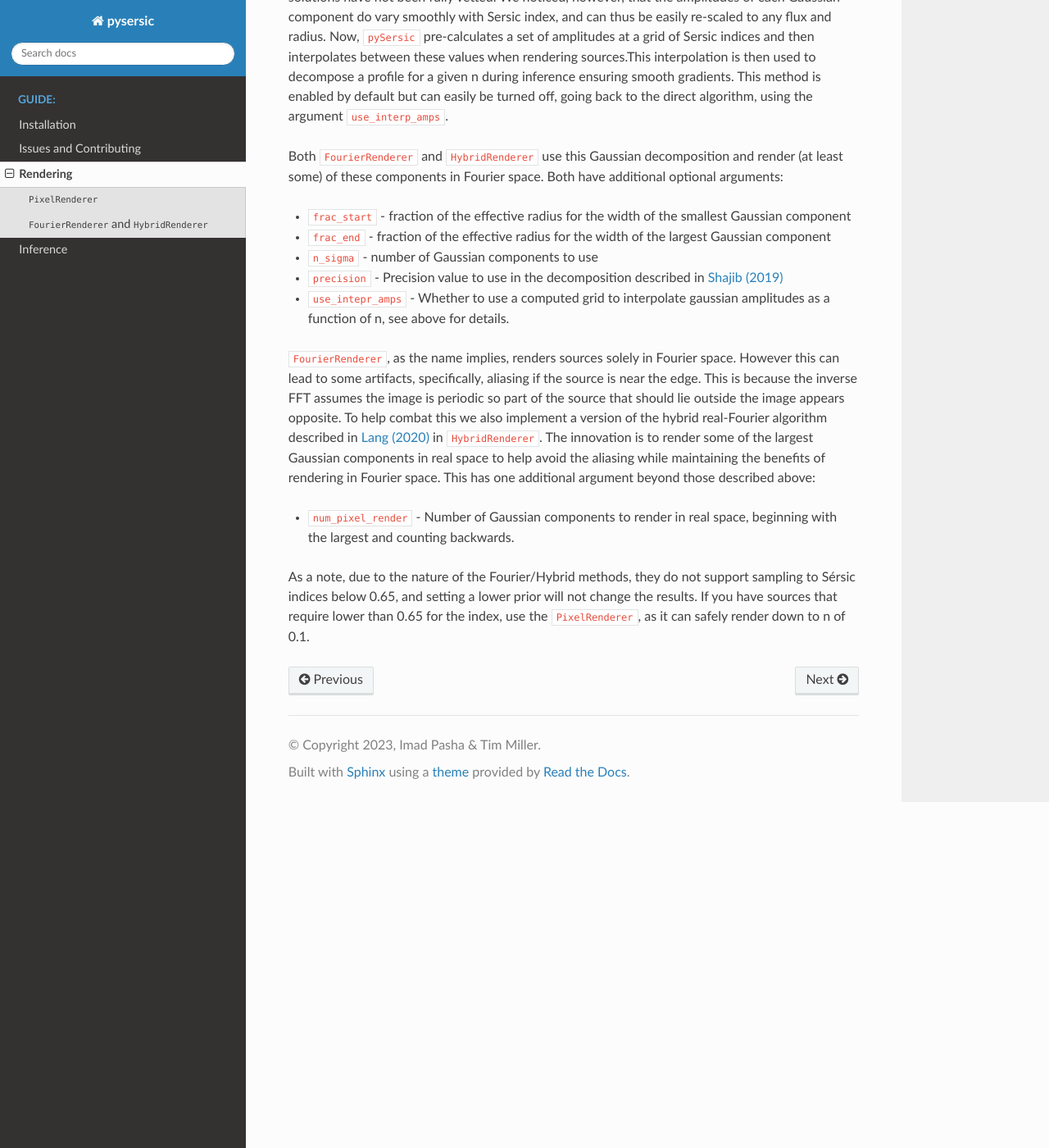
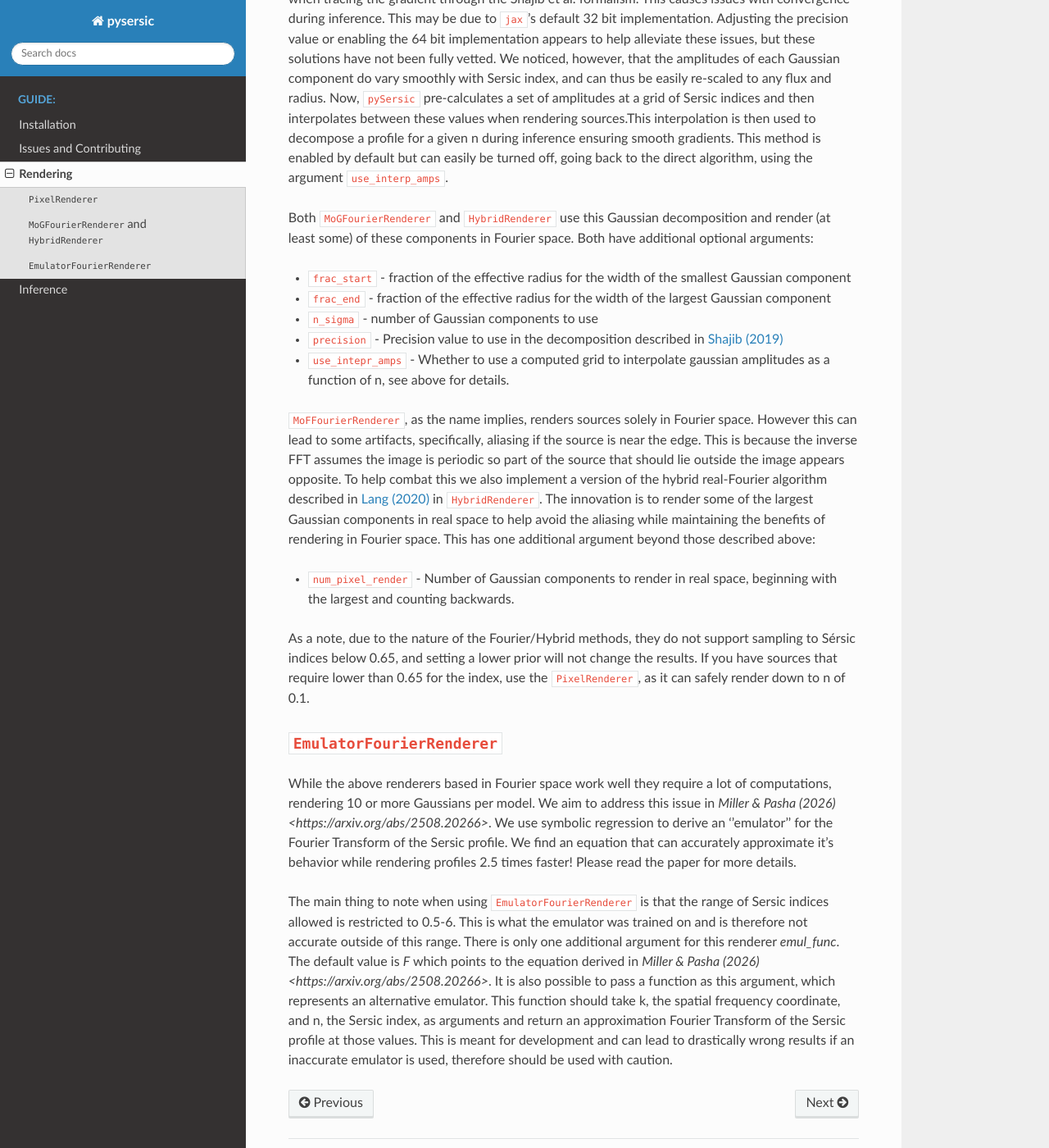
Before and after one commit to pysersic/pysersic, a Sphinx documentation site: the page built from docs/source/rendering.rst, in a window 1280 px wide and 1400 px high, scrolled down 1571 px. Shown: the whole window at 82% size. Built offline with Sphinx 7.4.7 and the Read the Docs theme 3.1.0, drawn with Linux system fonts in a browser that asks for light colours; pages that are not in the unit, such as notebooks, are missing from menus; some of the changed text lies outside the part shown.

```diff
--- a/docs/source/rendering.rst
+++ b/docs/source/rendering.rst
@@ -1,9 +1,9 @@
 Rendering
 ==========
 
-The foundation of any Sersic fitting method is an efficient and accurate way to render the model images. In ``pysersic`` this performed using the ``rendering.py`` module. This is kept seperate from the inference module to facilitate easy testing of different implementations and to hopefully encourage innovation. With the initial release we have implemented three rendering methods which will be described below: ``PixelRenderer``, ``FourierRenderer``, and ``HybridRenderer``. All of these are implemented in classes which are based on the ``BaseRenderer`` class, upon which new renderers can be built. These classes are all initialized with the desired image shape and point spread function (PSF) cutout. Each algorithm has additional optional arguments described below.
+The foundation of any Sersic fitting method is an efficient and accurate way to render the model images. In ``pysersic`` this performed using the ``rendering.py`` module. This is kept separate from the inference module to facilitate easy testing of different implementations and to hopefully encourage innovation. With the initial release we have implemented three rendering methods which will be described below: ``PixelRenderer``, ``MoGFourierRenderer``, ``HybridRenderer`` and ``EmulatorFourierRenderer``. All of these are implemented in classes which are based on the ``BaseRenderer`` class, upon which new renderers can be built. These classes are all initialized with the desired image shape and point spread function (PSF) cutout. Each algorithm has additional optional arguments described below.
 
-We set ``HybridRenderer`` as the default as it provides accurate results for the center of sources, where most of the signal is, while avoiding the aliasing issues of ``FourierRenderer``. However it is not as accurate at very large radii (at greater that 10 time the effective radius) and at low sersic index, :math:`n<0.8`. In these cases it is better to use the ``PixelRenderer``, which can be oversampled in the center to ensure accuracy.
+We set ``HybridRenderer`` as the default as it provides accurate results for the center of sources, where most of the signal is, while avoiding the aliasing issues of ``FourierRenderer``. However it is not as accurate at very large radii (at greater that 10 time the effective radius) and at low sersic index, :math:`n<0.8`. Please In these cases it is better to use the ``PixelRenderer``, which can be oversampled in the center to ensure accuracy. We also recommend the recently implemented ``EmulatorFourierRenderer`` which is able to provide accurate results, 2.5 times faster than ``HybridRenderer``. See `Miller & Pasha (2026) <https://arxiv.org/abs/2508.20266>` for more details.
 
 ``PixelRenderer``
 ------------------
@@ -19,7 +19,7 @@ There are two optional arguments:
 
 Note that ``Pysersic`` uses an approximation to the effective radius normalizing term :math:`b_n` which is valid for all values of n between 0.1 and 10, unlike standard approximations which diverge below :math:`n<0.5` or so.
 
-``FourierRenderer`` and ``HybridRenderer``
+``MoGFourierRenderer`` and ``HybridRenderer``
 -------------------------------------------
 
 An increasingly common method for rendering profiles is to instead render the profile in Fourier space. This offers several benefits, including faster convolution, only involving a single inverse FFT, and accurate rendering of the centers of profiles without the need for over sampling. In our implementation, it has the additional benefit of providing accurate results for all sources, not just those at the center.
@@ -28,7 +28,7 @@ An immediate problem is that the Sersic profile has a pretty nasty Fourier trans
 
 However, we noticed that this process leads to some to several numerical instabilities, specifically when tracing the gradient through the Shajib et al. formalism. This causes issues with convergence during inference. This may be due to ``jax``'s default 32 bit implementation. Adjusting the precision value or enabling the 64 bit implementation appears to help alleviate these issues, but these solutions have not been fully vetted. We noticed, however, that the amplitudes of each Gaussian component do vary smoothly with Sersic index, and can thus be easily re-scaled to any flux and radius. Now, ``pySersic`` pre-calculates a set of amplitudes at a grid of Sersic indices and then interpolates between these values when rendering sources.This interpolation is then used to decompose a profile for a given n during inference ensuring smooth gradients. This method is enabled by default but can easily be turned off, going back to the direct algorithm, using the argument ``use_interp_amps``.
 
-Both ``FourierRenderer`` and ``HybridRenderer`` use this Gaussian decomposition and render (at least some) of these components in Fourier space. Both have additional optional arguments:
+Both ``MoGFourierRenderer`` and ``HybridRenderer`` use this Gaussian decomposition and render (at least some) of these components in Fourier space. Both have additional optional arguments:
 
 * ``frac_start`` - fraction of the effective radius for the width of the smallest Gaussian component
 * ``frac_end`` -  fraction of the effective radius for the width of the largest Gaussian component
@@ -36,9 +36,17 @@ Both ``FourierRenderer`` and ``HybridRenderer`` use this Gaussian decomposition
 * ``precision`` - Precision value to use in the decomposition described in `Shajib (2019) <https://arxiv.org/abs/1906.08263>`_
 * ``use_intepr_amps`` - Whether to use a computed grid to interpolate gaussian amplitudes as a function of n, see above for details.
 
-``FourierRenderer``, as the name implies, renders sources solely in Fourier space. However this can lead to some artifacts, specifically, aliasing if the source is near the edge. This is because the inverse FFT assumes the image is periodic so part of the source that should lie outside the image appears opposite. To help combat this we also implement a version of the hybrid real-Fourier algorithm described in `Lang (2020) <https://arxiv.org/abs/2012.15797>`_ in ``HybridRenderer``. The innovation is to render some of the largest Gaussian components in real space to help avoid the aliasing while maintaining the benefits of rendering in Fourier space. This has one additional argument beyond those described above:
+``MoFFourierRenderer``, as the name implies, renders sources solely in Fourier space. However this can lead to some artifacts, specifically, aliasing if the source is near the edge. This is because the inverse FFT assumes the image is periodic so part of the source that should lie outside the image appears opposite. To help combat this we also implement a version of the hybrid real-Fourier algorithm described in `Lang (2020) <https://arxiv.org/abs/2012.15797>`_ in ``HybridRenderer``. The innovation is to render some of the largest Gaussian components in real space to help avoid the aliasing while maintaining the benefits of rendering in Fourier space. This has one additional argument beyond those described above:
 
 * ``num_pixel_render`` - Number of Gaussian components to render in real space, beginning with the largest and counting backwards.
 
 
 As a note, due to the nature of the Fourier/Hybrid methods, they do not support sampling to Sérsic indices below 0.65, and setting a lower prior will not change the results. If you have sources that require lower than 0.65 for the index, use the ``PixelRenderer``, as it can safely render down to n of 0.1.
+
+
+``EmulatorFourierRenderer``
+---------------------------
+
+While the above renderers based in Fourier space work well they require a lot of computations, rendering 10 or more Gaussians per model. We aim to address this issue in `Miller & Pasha (2026) <https://arxiv.org/abs/2508.20266>`. We use symbolic regression to derive an ''emulator'' for the Fourier Transform of the Sersic profile. We find an equation that can accurately approximate it's behavior while rendering profiles 2.5 times faster! Please read the paper for more details.
+
+The main thing to note when using ``EmulatorFourierRenderer`` is that the range of Sersic indices allowed is restricted to 0.5-6. This is what the emulator was trained on and is therefore not accurate outside of this range. There is only one additional argument for this renderer `emul_func`. The default value is `F` which points to the equation derived in `Miller & Pasha (2026) <https://arxiv.org/abs/2508.20266>`. It is also possible to pass a function as this argument, which represents an alternative emulator. This function should take k, the spatial frequency coordinate, and n, the Sersic index, as arguments and return an approximation Fourier Transform of the Sersic profile at those values. This is meant for development and can lead to drastically wrong results if an inaccurate emulator is used, therefore should be used with caution.
```
Also changed, not shown: 2 other files.
